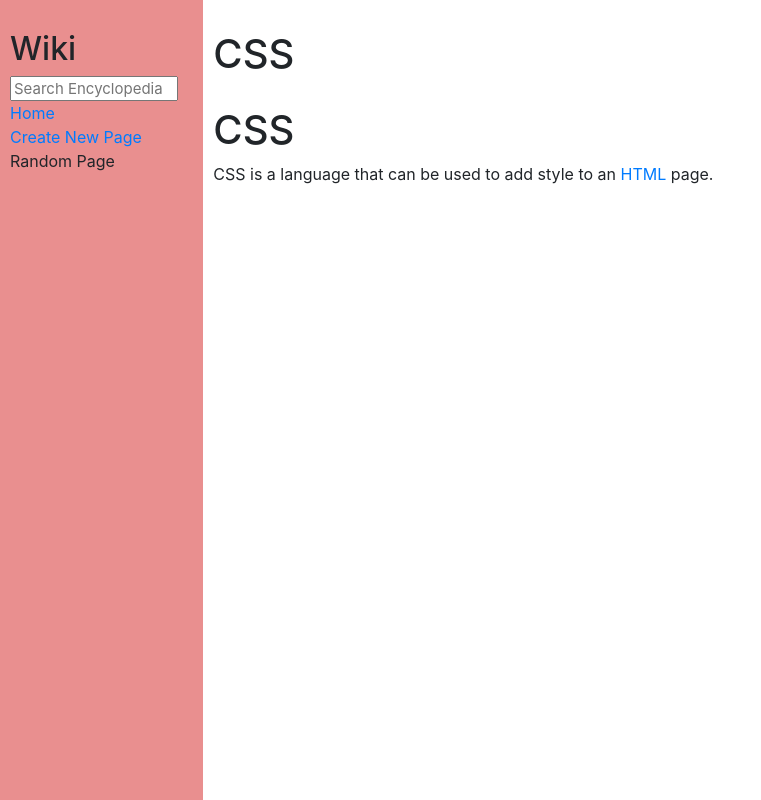
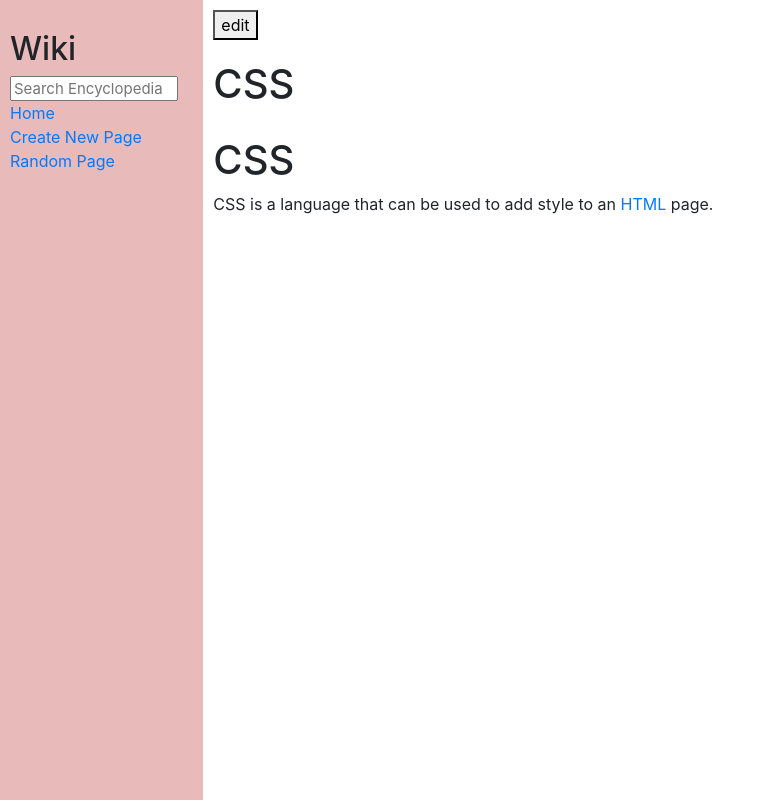
Before and after one commit to sdbeng/edx-wiki-project, a Django app: page /wiki/CSS in a window 1280 px wide. Shown: the whole page, without its empty margins (0-761 px from the left). Run offline with Django 3.2, Linux system fonts and the light colour scheme; some libraries are stand-ins or nearby versions.

Commit message:
New page edit feature in progress, random page feature  work ok

```diff
--- a/encyclopedia/static/encyclopedia/styles.css
+++ b/encyclopedia/static/encyclopedia/styles.css
@@ -28,7 +28,7 @@ textarea {
 }
 
 .sidebar {
-    background-color: #e98f8f;
+    background-color: #e9baba;
     height: 100vh;
     padding: 25px;
 }
--- a/encyclopedia/templates/encyclopedia/layout.html
+++ b/encyclopedia/templates/encyclopedia/layout.html
@@ -22,7 +22,7 @@
                     <a href="{% url 'add' %}">Create New Page</a>
                 </div>
                 <div>
-                    Random Page
+                    <a href={% url 'random' %}>Random Page</a>
                 </div>
                 {% block nav %}
                 {% endblock %}
--- a/encyclopedia/templates/encyclopedia/title.html
+++ b/encyclopedia/templates/encyclopedia/title.html
@@ -6,8 +6,19 @@
 
 {% block body %}
 
+    <form action={% url 'edit' %} method="POST">
+    {% csrf_token %}
+
+    {% with title_name=title %}
+
+    <button type="submit" name="edit" value="{{title_name}}" id="edit">
+        edit
+    </button>
+    {% endwith %}
     <h1>{{title}}</h1>
 
-    <div>{{title_content | safe}}</div>
+    </form>
+
+    <div>{{title_content| safe}}</div>
 
 {% endblock %}
--- a/encyclopedia/urls.py
+++ b/encyclopedia/urls.py
@@ -8,5 +8,7 @@ urlpatterns = [
     path("", views.index, name="index"),
     path("wiki/<str:title>", views.wiki, name="wiki"),
     path("add", views.add, name="add"),
-    path("search", views.search, name="search")
+    path("search", views.search, name="search"),
+    path("edit", views.edit, name="edit"),
+    path("random", views.random, name="random")
 ]
--- a/encyclopedia/views.py
+++ b/encyclopedia/views.py
@@ -4,10 +4,16 @@ from django.http import Http404, HttpResponse, HttpResponseNotFound, HttpRespons
 import markdown2
 from markdown2 import Markdown
 from django.urls import reverse
+from random import choice
 
 from . import util
 # ot use forms create class
 class NewTitleForm(forms.Form):
+    title=forms.CharField(label="New Title")
+    content=forms.CharField(widget=forms.Textarea(attrs={
+        'cols':20, 'rows':5},))
+
+class EditTitleForm(forms.Form):
     title=forms.CharField(label="New Title")
     content=forms.CharField(widget=forms.Textarea(attrs={
         'cols':20, 'rows':5},))
@@ -80,3 +86,25 @@ def add(request):
     return render(request, 'encyclopedia/add.html', {
         "form": NewTitleForm()
     })
+
+def edit(request):
+    form = NewTitleForm(request.POST)
+    title_name = request.POST.get('edit')
+    content_body = util.get_entry(title_name)
+    edit_form = EditTitleForm(initial={'title_name': title_name, 'body': content_body})
+    if edit_form.is_valid():
+        return render(request, "encyclopedia/edit.html", {
+            "title": title_name,
+            "edit_form": edit_form,
+            "form": form
+            # 'title_content': content_body
+        })
+    else:
+        return render(request, "encyclopedia/edit.html", {
+        'title': title_name,
+        "edit_form": edit_form,
+
+        })
+
+def random(request):
+    return wiki(request, choice(util.list_entries()))
```
Also changed, not shown: encyclopedia/templates/encyclopedia/edit.html (added, +16 -0 lines).
